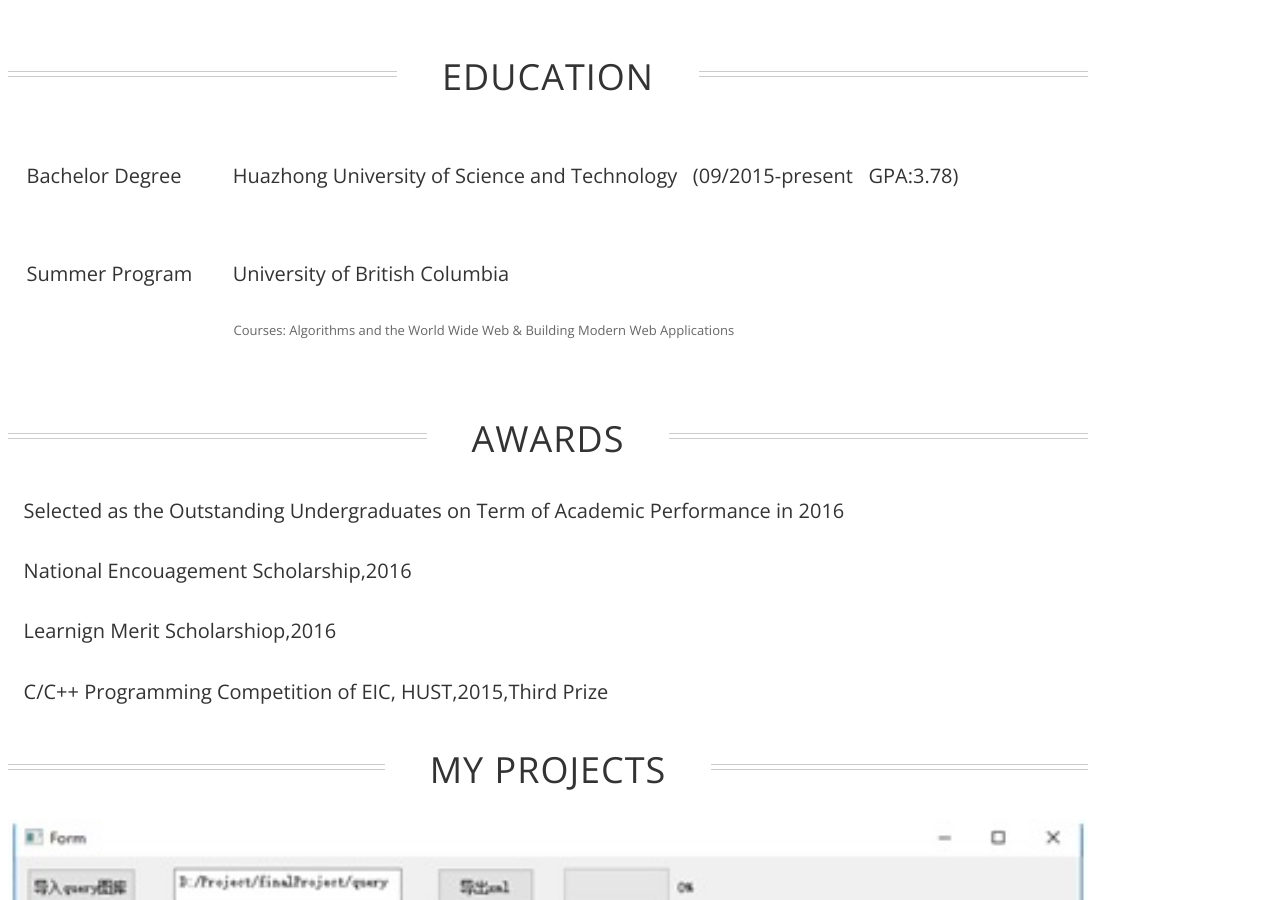
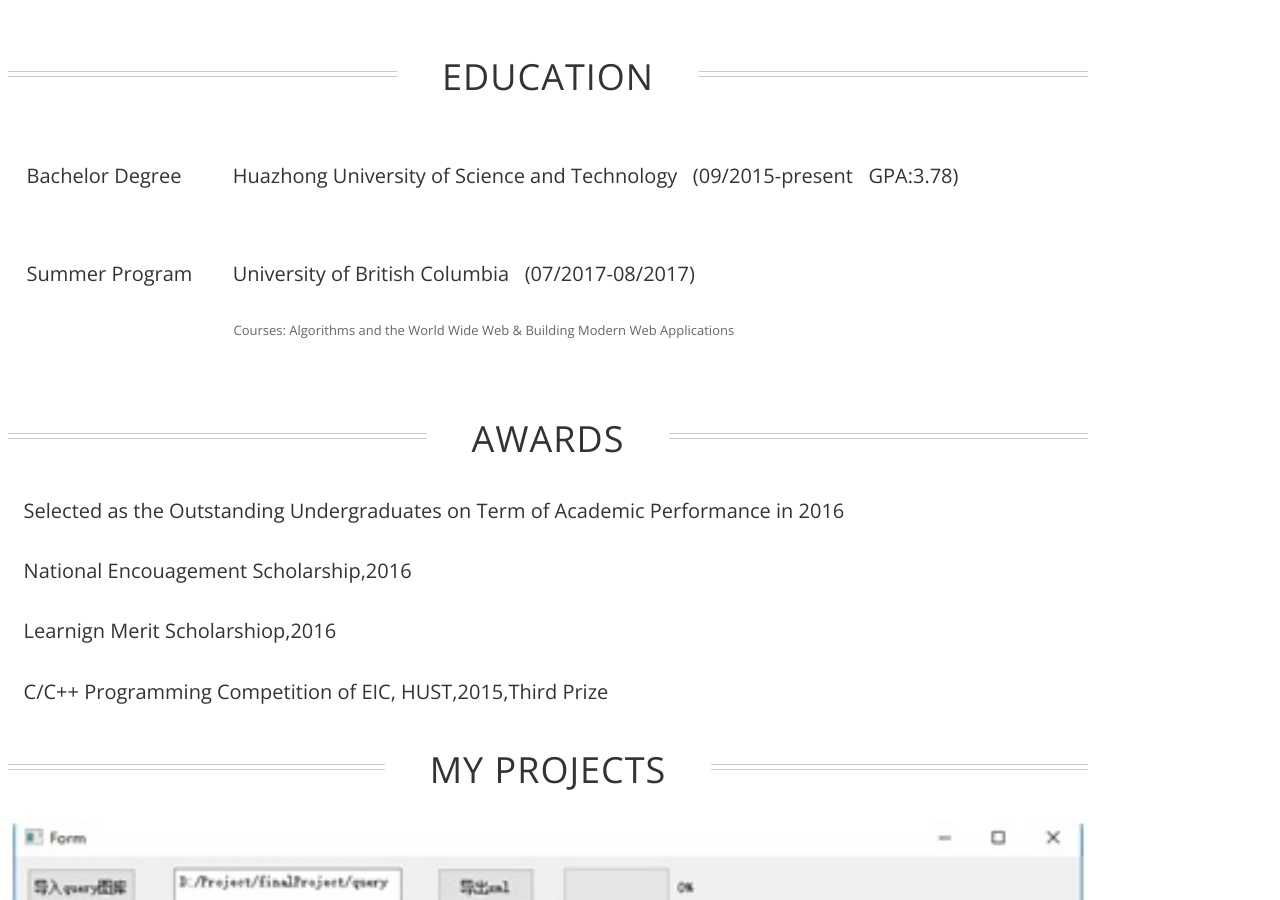
Before and after one commit to hustmf/HomePage, a Jekyll site: the page index.html, which Jekyll copies as it is, in a window 1280 px wide and 900 px high, scrolled down 750 px. Built offline with Jekyll 4.4.1, drawn with Linux system fonts in a browser that asks for light colours; nearby versions of some CDN libraries; some web fonts are replaced; a style sheet for code colours, icons or effects is not loaded.

Commit message:
Update index.html

```diff
--- a/index.html
+++ b/index.html
@@ -60,7 +60,7 @@
                  </tr>
                  <tr valign="top">
                    <td><h5>&nbsp&nbsp&nbspSummer Program</h5> </td>
-                   <td><h5>&nbsp&nbsp&nbsp&nbsp&nbsp&nbsp&nbspUniversity of British Columbia </h5>
+                   <td><h5>&nbsp&nbsp&nbsp&nbsp&nbsp&nbsp&nbspUniversity of British Columbia  &nbsp&nbsp(07/2017-08/2017)</h5>
                        <p>&nbsp&nbsp&nbsp&nbsp&nbsp&nbsp&nbsp&nbsp&nbsp&nbsp&nbspCourses: Algorithms and the World Wide Web & Building Modern Web Applications</p></td>
                  </tr>
                  </table>
```
